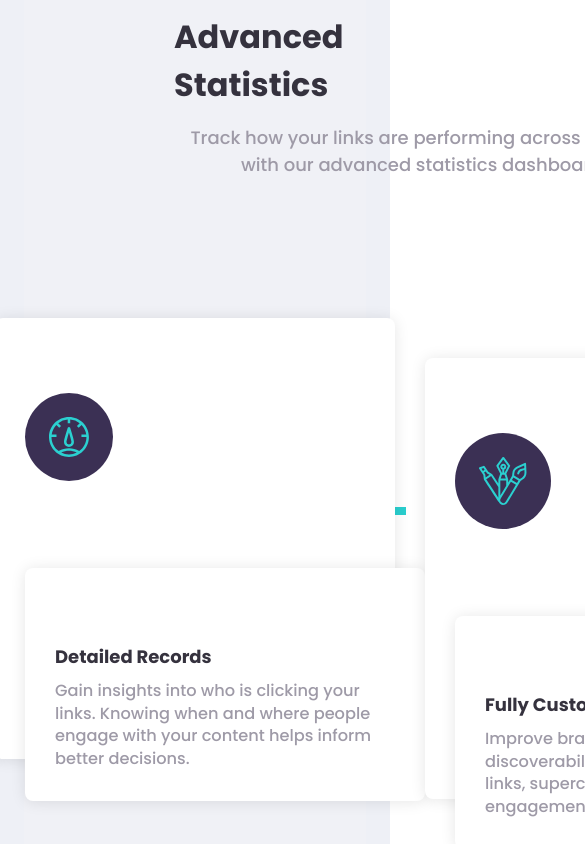
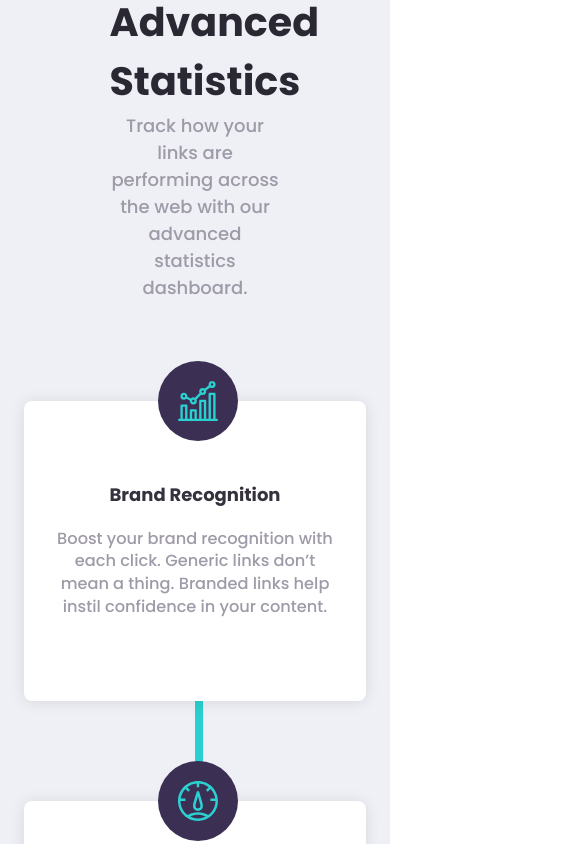
Before and after one commit to Stefan0305/url-shortening-app, a React (Create React App) app: page / in a window 390 px wide. Shown: the part 1260-2104 px from the top of the page, 585 px wide, since content can reach past the window. Built offline with nearby package versions, Linux system fonts and the light colour scheme.

Commit message:
advanced sections css styling

```diff
--- a/src/App.scss
+++ b/src/App.scss
@@ -126,6 +126,7 @@ svg {
   width: 10rem;
   height: 3rem;
   cursor: pointer;
+
   &:hover {
     background-color: #75e9e5;
   }
@@ -152,17 +153,19 @@ body {
   display: flex;
   margin-top: 2rem;
   font-size: 1rem;
+
   .container {
     display: flex;
     justify-content: space-between;
   }
+
   .logo {
     color: var(--clr-neutral-very_dark_blue);
   }
 }
 
 .header-nav-list {
-  li > a {
+  li>a {
     text-decoration: none;
     color: inherit;
   }
@@ -173,6 +176,7 @@ body {
   border: none;
   font-weight: var(--fw-bold);
 }
+
 .horizontal-divider {
   visibility: hidden;
 }
@@ -183,22 +187,26 @@ body {
       position: relative;
     }
   }
+
   .mobile-nav-toggle {
     background-color: transparent;
     border: none;
     width: 2.5rem;
     height: 2.5rem;
   }
+
   .hamburger-menu {
     color: var(--clr-neutral-grayish_violet);
     width: 2.5rem;
     height: 2.5rem;
   }
+
   .close-menu-icon {
     width: 2.5rem;
     height: 2.5rem;
     color: var(--clr-neutral-grayish_violet);
   }
+
   .header-navbar-wrapper {
     position: absolute;
     top: 4rem;
@@ -211,26 +219,32 @@ body {
     display: none;
     border-radius: 0.5rem;
   }
+
   .header-navbar-wrapper.active {
     display: block;
   }
+
   .login-div {
     display: flex;
     flex-direction: column;
     align-items: center;
   }
+
   .login-btn {
     color: white;
     width: min(20rem, 100%);
     min-width: 10rem;
   }
+
   .signup-btn {
     width: min(20rem, 100%);
     min-width: 10rem;
   }
+
   .spacer-links {
     margin-bottom: 2rem;
   }
+
   .horizontal-divider {
     visibility: visible;
     border: 0;
@@ -242,41 +256,49 @@ body {
 
 @media (min-width: 992px) {
   .header {
-    .container > .logo {
+    .container>.logo {
       margin-top: 10px;
     }
   }
+
   .mobile-nav-toggle {
     display: none;
   }
+
   .header-navbar-wrapper {
     display: inline-flex;
     justify-content: space-between;
     flex-grow: 1;
     margin-left: 4rem;
   }
+
   .header-nav-list {
     display: flex;
     gap: 2rem;
     font-weight: var(--fw-bold);
     height: 3rem;
     align-items: center;
+
     li:hover {
       color: var(--clr-neutral-very_dark_blue);
     }
   }
+
   .login-div {
     display: flex;
     gap: 2rem;
   }
+
   .login-btn {
     color: var(--clr-neutral-grayish_violet);
     cursor: pointer;
     height: 3rem;
+
     &:hover {
       color: var(--clr-neutral-very_dark_blue);
     }
   }
+
   .signup-btn {
     width: 7rem;
   }
@@ -293,6 +315,7 @@ body {
 .dark-section {
   position: relative;
 }
+
 .submit-link-section {
   background-color: var(--clr-primary-dark_violet);
   position: absolute;
@@ -304,10 +327,12 @@ body {
   border-radius: 0.5rem;
   overflow: hidden;
 }
+
 .submit-link-section-content {
   position: absolute;
   min-width: 100%;
 }
+
 .link-input-field {
   border: none;
   border-radius: 0.5rem;
@@ -315,13 +340,16 @@ body {
   width: 100%;
   height: 100%;
 }
+
 .link-input-field.active {
   border: 3px solid var(--clr-secondary-red);
+
   &::placeholder {
     color: var(--clr-secondary-red);
     opacity: 0.5;
   }
 }
+
 .error-msg-para {
   margin-top: 0.5rem;
   font-style: italic;
@@ -329,27 +357,33 @@ body {
   visibility: hidden;
   position: absolute;
 }
+
 .error-msg-para.active {
   visibility: visible;
 }
+
 .submit-btn {
   border-radius: 0.5rem;
   width: 100%;
 }
+
 @media (max-width: 991px) {
   .submit-link-section {
     height: 12rem;
     top: -6rem;
   }
+
   .submit-link-section-background {
     display: flex;
     width: 100%;
     height: 100%;
     justify-content: right;
+
     :first-child {
       height: 100%;
     }
   }
+
   .submit-link-section-content {
     .form {
       display: grid;
@@ -359,6 +393,7 @@ body {
     }
   }
 }
+
 @media (min-width: 992px) {
   .submit-link-section-content {
     .form {
@@ -369,14 +404,17 @@ body {
     }
   }
 }
+
 //shortened link section
-.dark-section{
+.dark-section {
   padding-top: 8rem;
 
 }
-.shortened-links-section{
+
+.shortened-links-section {
   margin-bottom: 8rem;
 }
+
 .link-wrapper {
   background-color: white;
   margin-bottom: 1rem;
@@ -385,24 +423,29 @@ body {
   padding: 1rem 2rem;
   align-items: center;
   border-radius: 0.3rem;
+
   :first-child {
     display: flex;
     justify-content: space-between;
     width: 100%;
     margin-right: 2rem;
   }
+
   button {
 
     border-radius: 0.5rem;
   }
-  button.active{
+
+  button.active {
     background-color: var(--clr-primary-dark_violet);
     cursor: default;
   }
 }
+
 .full-link {
   color: var(--clr-primary-dark_violet);
 }
+
 .short-link {
   color: var(--clr-primary-cyan);
 }
@@ -410,94 +453,136 @@ body {
 // Statistics article
 
 .statistics-wrapper {
-  padding: 120px 150px 200px;
-  background-color: #F0F1F6; }
+  padding: 100px 0;
 
-  h2{
+  width: 100%;
+
+  >:first-child {
+    margin: auto;
+    margin-bottom: 100px;
+    width: 50%;
+    text-align: center;
+
+
+  }
+
+  h2 {
     font-size: 2.2em;
     text-align: center;
     color: #2A2833;
-}
-h2 + p {
-  text-align: center;
-  width: 500px;
-  margin: 15px auto 100px;
-}
-
-
-.cards-section{
-  display: flex;
-    position: relative;
-    justify-content: center;
-}
+  }
 
 
 
+}
+
+.cards-section {
+  position: relative;
+  display: flex;
+  justify-content: space-between;
+  gap: 2%;
+  width: 100%;
+
+}
+
 .card {
   position: relative;
-  width: 400px;
-  padding: 75px 30px 30px;
+  width: 33%;
+
   background-color: #fff;
   border-radius: 8px;
-  z-index: 10;
-  box-shadow: 0 1px 15px rgba(0,0,0,0.1);
-}
+  box-shadow: 0 1px 15px rgba(0, 0, 0, 0.1);
+  min-height: 300px;
+  max-height: fit-content;
+  height: fit-content;
+  word-break: keep-all;
 
-.card:not(:last-child) {
-  margin-right: 30px;
-}
-.card:nth-child(2) {
-  top: 40px;
-}
-.card:last-child {
-  top: 80px;
-}
-
-.cards-section::before{
-  content: "";
-  width: 75%;
-  height: 8px;
-  background-color: hsl(180, 66%, 49%);
-  position: absolute;
-  top: 52%;
-  left: 200px;
-  z-index: 0;
-}
-.card p {
-  font-size: 0.9em;
-  margin-top: 10px;
-  line-height: 1.4em;
-}
-
-//icons
-
-// .card-icon{
-//   position: absolute;
-//     left: 40px;
-//     top: -40px;
-//     background-color: hsl(257, 27%, 26%);
-//     border-radius: 50%;
-//     width: 81px;
-//     height: 81px;
-// }
-// .card img {
-//   width: 36px;
-//   height: 36px;
-//   margin: 50%;
-//   transform: translate(-50%,-50%);
-// }
-// Statistics article
-.card-icon {
-  background-color: var(--clr-primary-dark_violet);
-  display: inline-block;
-  padding: 1.5rem;
-  border-radius: 1000px;
 }
 
 .card-heading {
   color: var(--clr-neutral-very_dark_blue);
   font-weight: var(--fw-bold);
+
 }
+
+.card-body{
+  padding: 0 30px 30px 30px;
+  margin-top: 80px;
+}
+
+.cards-section::before {
+  content: "";
+  width: 100%;
+  height: 8px;
+  position: absolute;
+  background-color: hsl(180, 66%, 49%);
+  top: 150px;
+  z-index: 0;
+}
+
+.card p {
+  font-size: 0.9em;
+  margin-top: 20px;
+  line-height: 1.4em;
+}
+
+.card-icon {
+  position: absolute;
+  background-color: hsl(257, 27%, 26%);
+  border-radius: 50%;
+  width: 80px;
+  height: 80px;
+  top: -40px;
+  left: 30px;
+  display: flex;
+  justify-content: center;
+  align-items: center;
+
+}
+
+.card-2{
+  margin-top: 50px;
+}
+
+.card-3{
+  margin-top: 100px;
+}
+
+
+@media (max-width: 991px){
+  .cards-section{
+    display: flex;
+    flex-direction: column;
+    gap: 50px;
+    margin: auto;
+    width: 100%;
+
+  }
+  .cards-section::before {
+    content: "";
+    width: 8px;
+    height: 100%;
+    position: absolute;
+    background-color: hsl(180, 66%, 49%);
+    top: 0;
+    left: 50%;
+    z-index: 0;
+  }
+  .card{
+    width: 100%;
+  }
+  .card-icon{
+    left: calc(50% - 37px)
+  }
+  .card-body{
+    text-align: center;
+  }
+}
+
+
+
+
+
 
 
 
@@ -520,6 +605,7 @@ h2 + p {
 .cta-section-content {
   position: absolute;
   text-align: center;
+
   h2 {
     margin-bottom: 1rem;
   }
@@ -528,37 +614,46 @@ h2 + p {
 // footer section
 .footer {
   background-color: var(--clr-neutral-very_dark_violet);
+
   .logo {
     color: white;
   }
 }
+
 .link-reset {
   text-decoration: none;
   color: var(--clr-neutral-grayish_violet);
   font-weight: var(--fw-regular);
 }
+
 .footer-list-heading {
   color: white;
   font-weight: var(--fw-bold);
 }
+
 @media (max-width: 991px) {
   .footer {
     padding: 3rem;
     text-align: center;
+
     .logo {
       margin: auto;
       margin-bottom: 4rem;
     }
   }
+
   .footer-nav-menu-card {
     margin-bottom: 4rem;
+
     .footer-list-heading {
       margin-bottom: 2rem;
     }
-    ul > li {
+
+    ul>li {
       margin-bottom: 1rem;
     }
   }
+
   .social-media-links {
     display: flex;
     justify-content: space-evenly;
@@ -567,6 +662,7 @@ h2 + p {
     margin: 4rem auto;
   }
 }
+
 @media (min-width: 992px) {
   .footer {
     .container {
@@ -575,28 +671,35 @@ h2 + p {
       padding: 4rem 0;
     }
   }
+
   .footer-nav-menu {
     display: grid;
     grid-template-columns: repeat(3, 1fr);
   }
+
   .footer-nav-menu-list {
     li {
       padding-bottom: 1rem;
+
       a:hover {
         color: var(--clr-primary-cyan);
       }
     }
+
     .footer-list-heading {
       padding-bottom: 2rem;
     }
   }
+
   .social-media-links {
     display: flex;
     justify-content: space-between;
+
     div:hover {
       :first-child {
         fill: var(--clr-primary-cyan);
       }
+
       cursor: pointer;
     }
   }
--- a/src/pages/Home.js
+++ b/src/pages/Home.js
@@ -144,35 +144,35 @@ function Home() {
                                     <ShortenedLinkContainer value={link} />
                                 ))}
                             </div>
-                        <section className='statistics-wrapper'>
+                         <section className='statistics-wrapper'>
                             <div>
                                 <h2 className='fs-secondary-heading fc-secondary-heading-dark'>Advanced Statistics</h2>
                                 <p>Track how your links are performing across the web with our advanced statistics dashboard.</p>
                              </div>
                              <div className="cards-section">
-                                <div className="card">
+                                <div className="card card-1">
                                     <div className="card-icon">
                                         <IconBrandRecognition />
                                     </div>
-                                    <div className="card">
+                                    <div className="card-body">
                                         <h3 className='card-heading'>Brand Recognition</h3>
-                                        <p>Boost your brand recognition with each click. Generic links don’t mean a thing. Branded links help instil confidence in your content.</p>
+                                        <p >Boost your brand recognition with each click. Generic links don’t mean a thing. Branded links help instil confidence in your content.</p>
                                     </div>
                                 </div>
-                                <div className="card">
+                                <div className="card card-2">
                                     <div className="card-icon">
                                         <IconDetailedRecords />
                                     </div>
-                                    <div className="card">
+                                    <div className="card-body">
                                         <h3 className='card-heading'>Detailed Records</h3>
-                                        <p>Gain insights into who is clicking your links. Knowing when and where people engage with your content helps inform better decisions.</p>
+                                        <p className=''>Gain insights into who is clicking your links. Knowing when and where people engage with your content helps inform better decisions.</p>
                                     </div>
                                 </div>
-                                <div className="card">
+                                <div className="card card-3">
                                     <div className="card-icon">
                                         <IconFullyCustomizable />
                                     </div>
-                                    <div className="card">
+                                    <div className="card-body">
                                         <h3 className='card-heading'>Fully Customizable</h3>
                                         <p>Improve brand awareness and content discoverability through customizable links, supercharging audience engagement.</p>
                                     </div>
```
